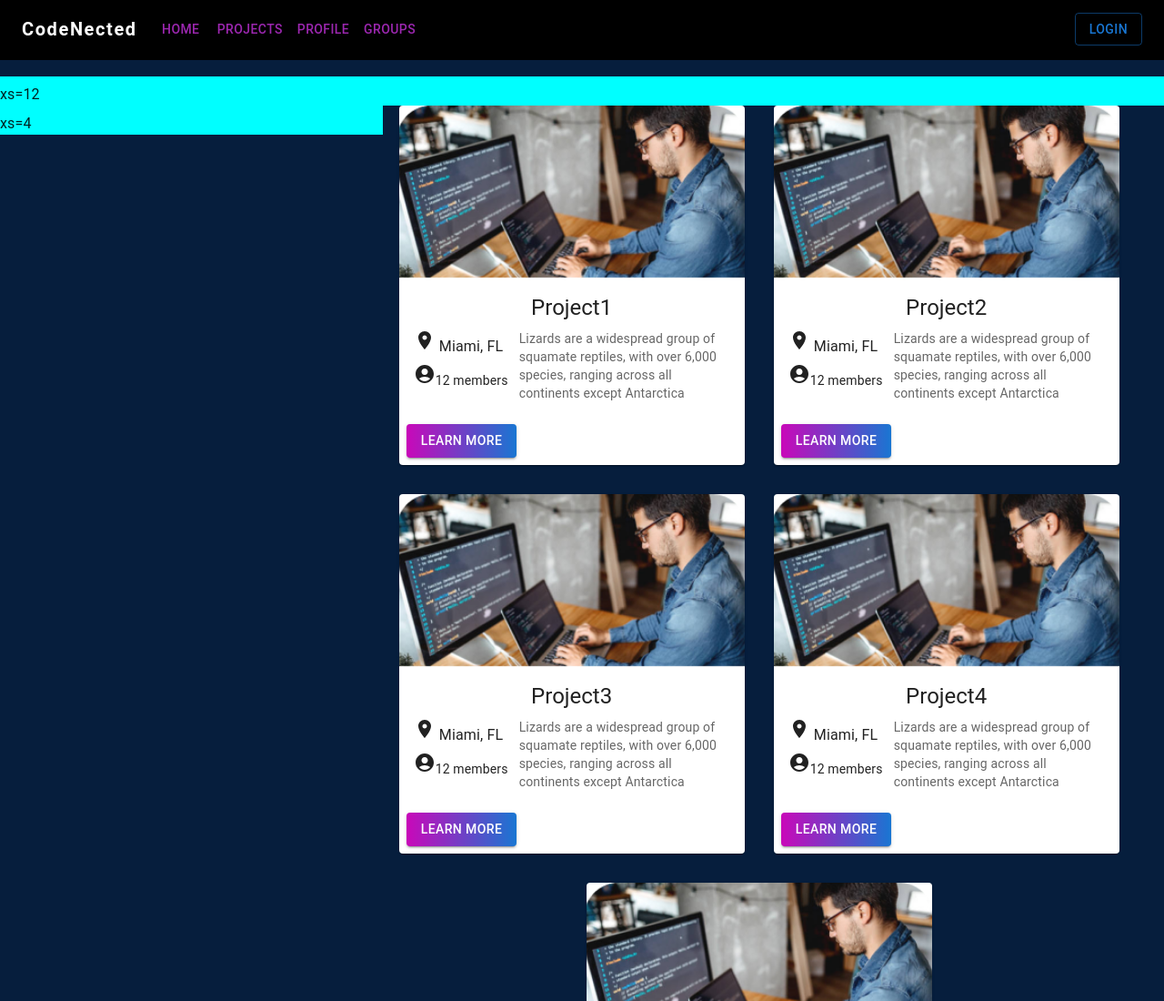
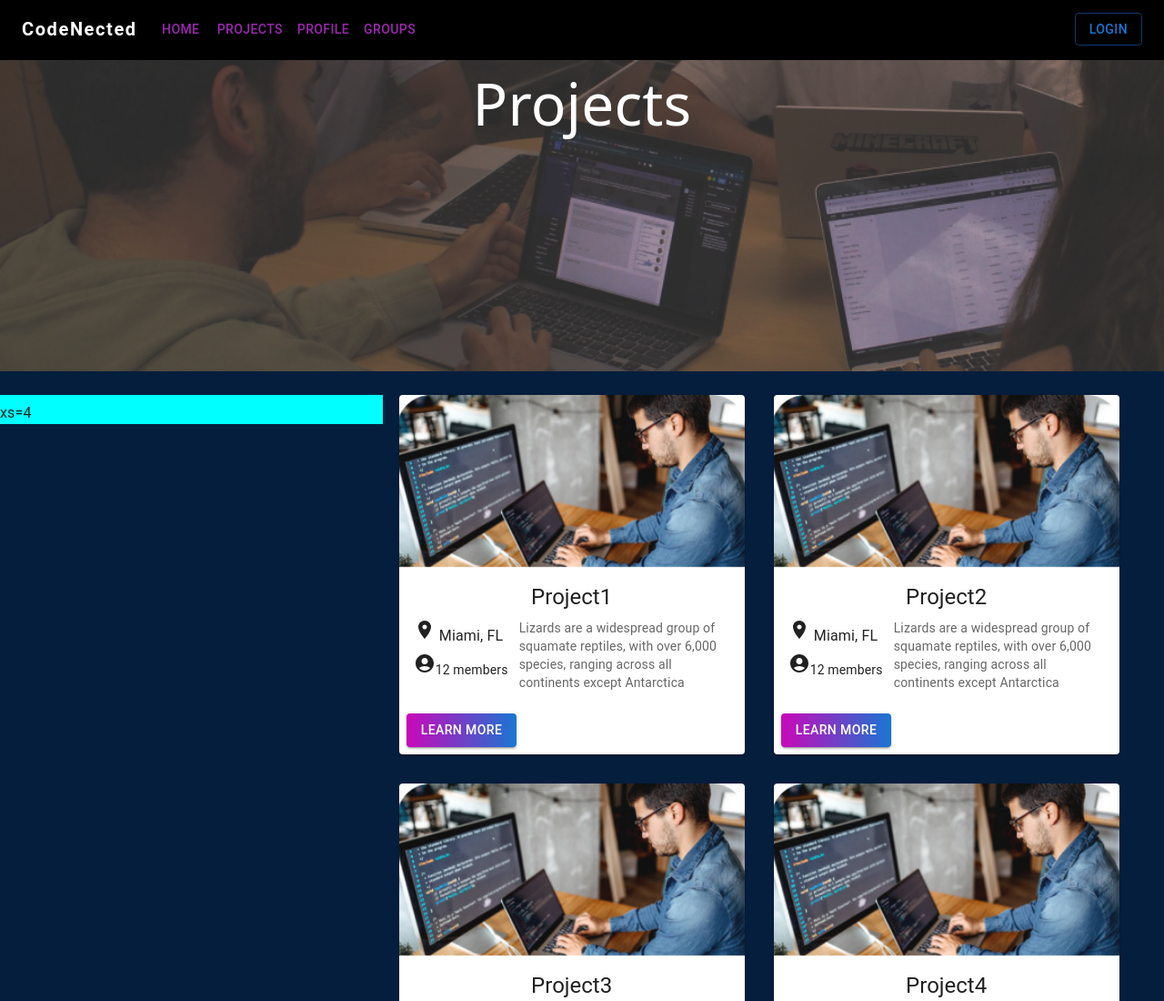
Before and after one commit to SparkDevWebIII/codenected, a React app: page /groups in a window 1280 px wide. Shown: the top 1100 px of the page at 91% size. Built offline with nearby package versions, Linux system fonts and the light colour scheme.

Commit message:
Updated Header

```diff
--- a/package.json
+++ b/package.json
@@ -5,8 +5,9 @@
   "dependencies": {
     "@emotion/react": "^11.10.5",
     "@emotion/styled": "^11.10.5",
-    "@mui/icons-material": "^5.10.14",
-    "@mui/material": "^5.10.14",
+    "@fontsource/roboto": "^4.5.8",
+    "@mui/icons-material": "^5.10.15",
+    "@mui/material": "^5.10.15",
     "@testing-library/jest-dom": "^5.16.5",
     "@testing-library/react": "^13.4.0",
     "@testing-library/user-event": "^13.5.0",
--- a/src/pages/ViewGroups/Groups.jsx
+++ b/src/pages/ViewGroups/Groups.jsx
@@ -5,6 +5,9 @@ import Box from "@mui/material/Box";
 import Paper from "@mui/material/Paper";
 import Grid from "@mui/material/Grid";
 import styles from "./Groups.scss";
+import LearnMoreButton from "./LearnMoreButton";
+import GroupImage from "../../Assets/GroupImage.png";
+import codenectedBackground from "../../Assets/codenectedBackground.png";
 
 const info = [
   {
@@ -62,6 +65,19 @@ const info = [
 const Groups = () => {
   return (
     <Box sx={{ flexGrow: 1 }}>
+      <Box
+        xs={12}
+        class="Header"
+        style={{
+          backgroundImage: `url(${codenectedBackground})`,
+          backgroundSize: "cover",
+          left: 0,
+          top: 0,
+          height: "350px",
+        }}
+      >
+        Projects
+      </Box>
       <Grid
         container
         spacing={1}
@@ -69,9 +85,6 @@ const Groups = () => {
         alignItems="stretch"
         className="bodySection"
       >
-        <Grid className="Dummy" item xs={12}>
-          xs=12
-        </Grid>
         <Grid className="Dummy" item xs={4}>
           xs=4
         </Grid>
--- a/src/pages/ViewGroups/Groups.scss
+++ b/src/pages/ViewGroups/Groups.scss
@@ -18,6 +18,14 @@
 
 //CSS Styling for Groups component (GROUP PAGE)
 
+.Header{
+  margin-top: 5%;
+  text-align: center;
+  font-family: system-ui, -apple-system, BlinkMacSystemFont, 'Segoe UI', Roboto, Oxygen, Ubuntu, Cantarell, 'Open Sans', 'Helvetica Neue', sans-serif;
+  color: white;
+  font-size: 4rem;
+}
+
 .bodySection{
   padding-top: 2%;
   padding-bottom: 2%;
```
Also changed, not shown: src/pages/ViewGroups/LearnMoreButton.jsx (+4 -4 lines), 1 other file.
